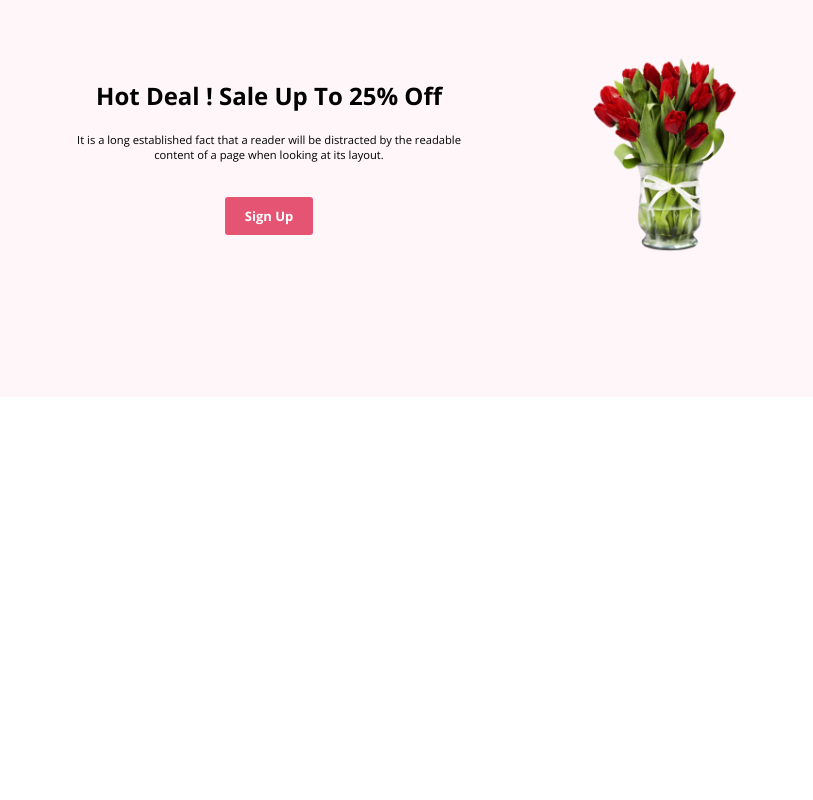
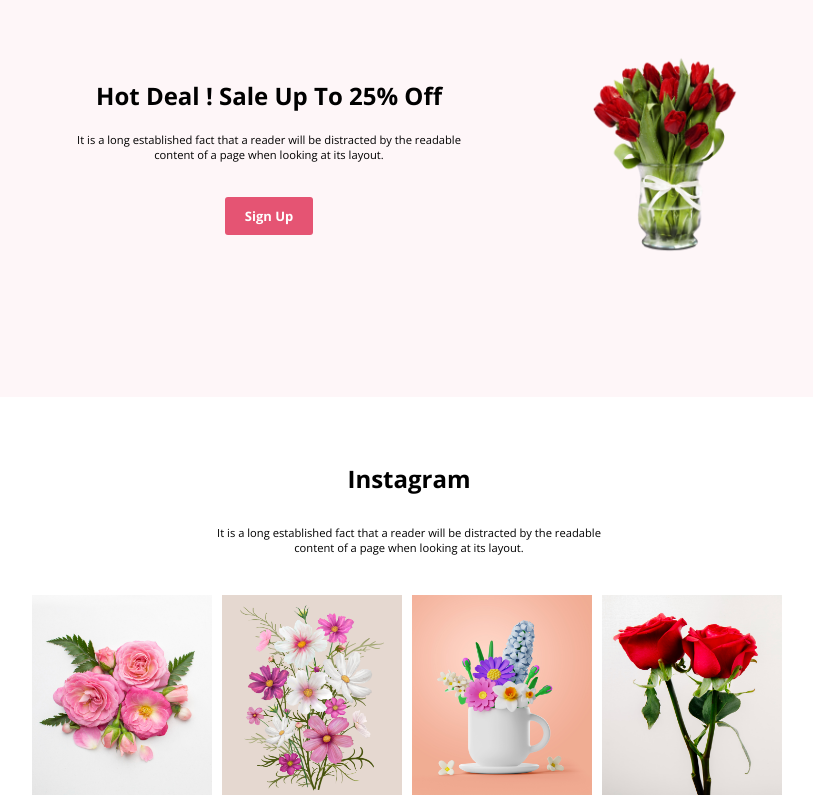
Before and after one commit to mashuq0068/assignment-project-flower-shop, a plain HTML site: page index.html in a window 1280 px wide. Shown: the part 1498-2298 px from the top of the page, without its empty margins (231-1044 px from the left). Before the commit the page ends 1895 px from the top, so only its background shows below. Drawn offline with nearby package versions, Linux system fonts and the light colour scheme.

Commit message:
added the section of instagram

```diff
--- a/index.html
+++ b/index.html
@@ -40,7 +40,7 @@
             <div class="flower-featured-paragraph">
              It is a long established fact that a reader will be distracted by the readable <br>content of a page when looking at its layout.
             </div>
-            <div class="flower-featured-picture">
+            <div class="flower-featured-picture-container">
                 <div class="flower-featured-pic-one">
 <img src="./flower-shop-assignment/Flower Asset/pngwing 6.png" alt=""class=
 "img-flower-featured">
@@ -109,6 +109,30 @@
 <img src="./flower-shop-assignment/Flower Asset/pngwing 8.png" alt="" class="img-hot-deal-off">
            </div>
         </section>
+        <section class="instagram">
+            <div class="instagram-text-container">
+<h1 class="instagram-title">
+    Instagram
+</h1>
+<p class="instagram-paragraph">
+    It is a long established fact that a reader will be distracted by the readable <br>content of a page when looking at its layout.
+</p>
+            </div>
+            <div class="instagram-picture-container">
+<div class="instagram-picture">
+    <img src="./flower-shop-assignment/Flower Asset/Flower 01.png" alt="" class="instagram-img">
+</div>
+<div class="instagram-picture">
+    <img src="./flower-shop-assignment/Flower Asset/Rectangle 4.png" alt="" class="instagram-img">
+</div>
+<div class="instagram-picture">
+    <img src="./flower-shop-assignment/Flower Asset/Rectangle 5.png" alt="" class="instagram-img">
+</div>
+<div class="instagram-picture">
+    <img src="./flower-shop-assignment/Flower Asset/Rectangle 6.png" alt="" class="instagram-img">
+</div>
+            </div>
+        </section>
     </main>
 </body>
 </html>
--- a/style.css
+++ b/style.css
@@ -56,10 +56,10 @@
   font-size: 0.7rem;
   font-weight: 1.5rem;
 }
-.flower-featured-picture{
+.flower-featured-picture-container{
    display: flex;
-   justify-content: center;
-   width: 70%;
+   justify-content:center;
+   width:70%;
    gap: 10px;
    margin-top: 20px;
    text-align: center;
@@ -79,7 +79,8 @@
    border-radius: 300px 300px 0px 0px;
    background: rgba(167, 33, 98, 0.15);
    padding: 35px;
-   padding-bottom: 0px;
+   padding-bottom:0px;
+
 }
 .flower-featured-pic-two{
    border-radius: 300px 300px 0px 0px;
@@ -93,7 +94,7 @@
    padding: 35px;
    padding-bottom: 0px;
 }
-.flower-featured-picture{
+.flower-featured-picture-container{
    margin-top: 40px;
 }
 .pink-flower{
@@ -178,3 +179,28 @@
    padding: 10px 20px;
   margin-top:20px;
 }
+.instagram-img{
+   height:200px;
+   width:180px;
+}
+.instagram-picture-container{
+   display: flex;
+   gap:10px;
+   justify-content:center;
+   width: 70%;
+   margin-left:190px;
+   border-radius: 5px;
+   margin-top:40px;
+}
+.instagram-text-container{
+   margin-top:65px;
+}
+.instagram-title{
+   text-align: center;
+}
+.instagram-paragraph{
+   text-align: center;
+   font-size:0.7rem;
+   font-weight:1rem;
+   margin-top:30px;
+}
```
